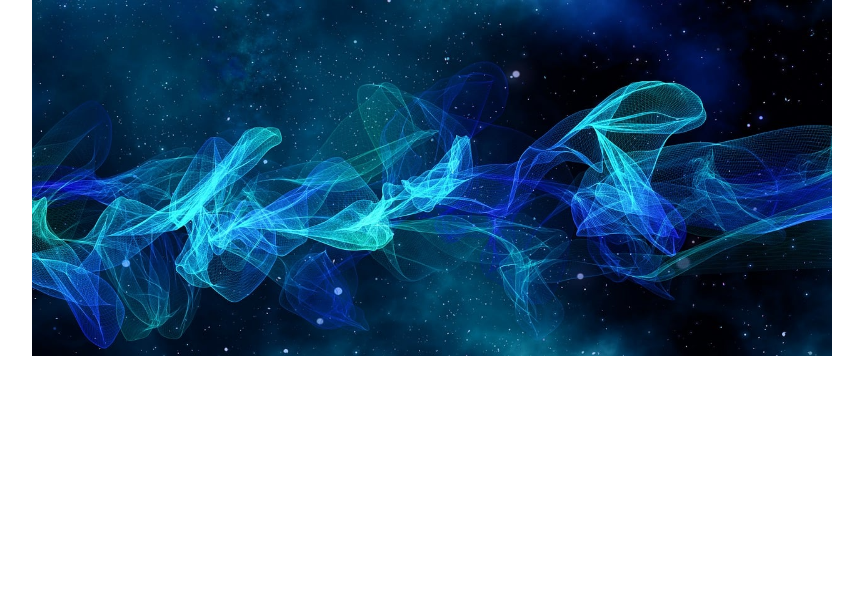
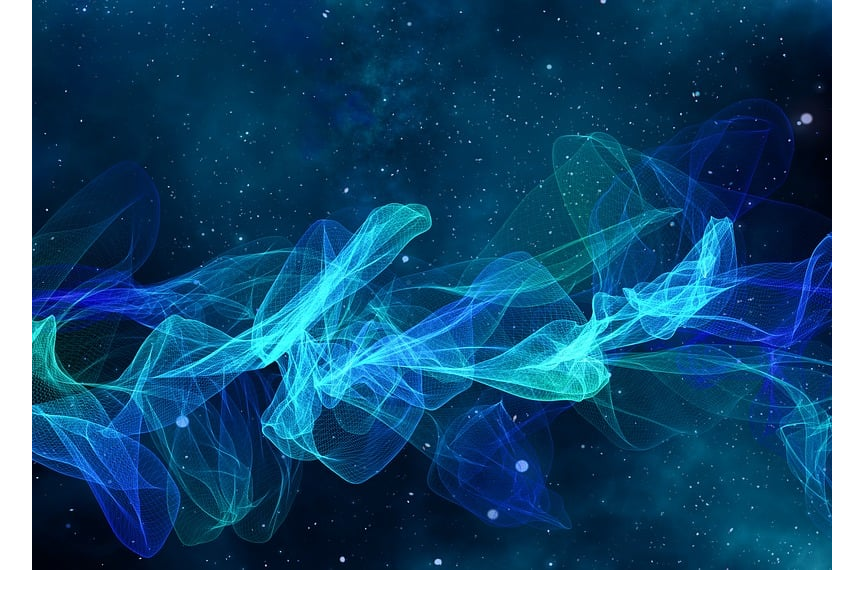
Before and after one commit to qNerowo/PortNero, a plain HTML site: page index.html in a window 1280 px wide. Shown: the whole page, without its empty margins (208-1071 px from the left). Drawn offline with Linux system fonts and the light colour scheme.

Commit message:
Update style.css

```diff
--- a/style.css
+++ b/style.css
@@ -15,7 +15,7 @@ body {
   display: none;
 }
 
-img {
+.full-width-image {
   width: 100%;
   height: auto;
 }
```
